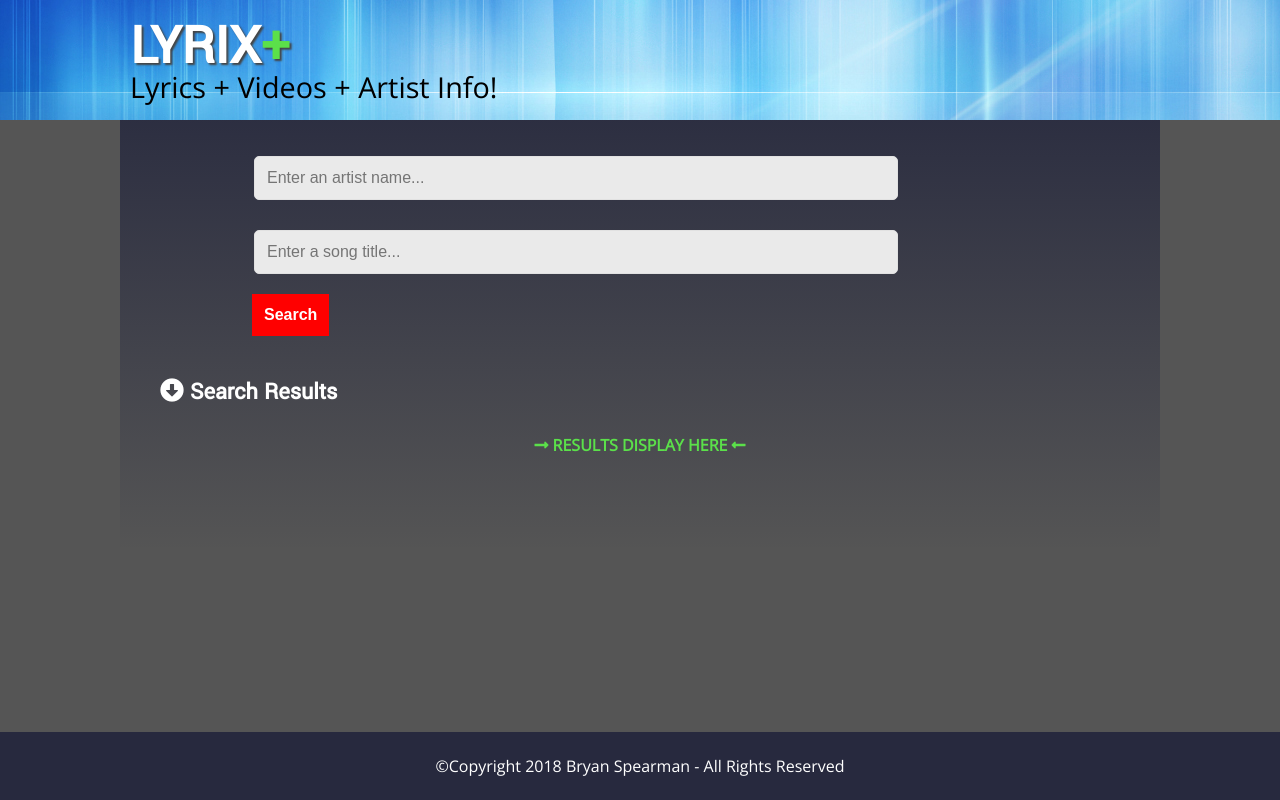
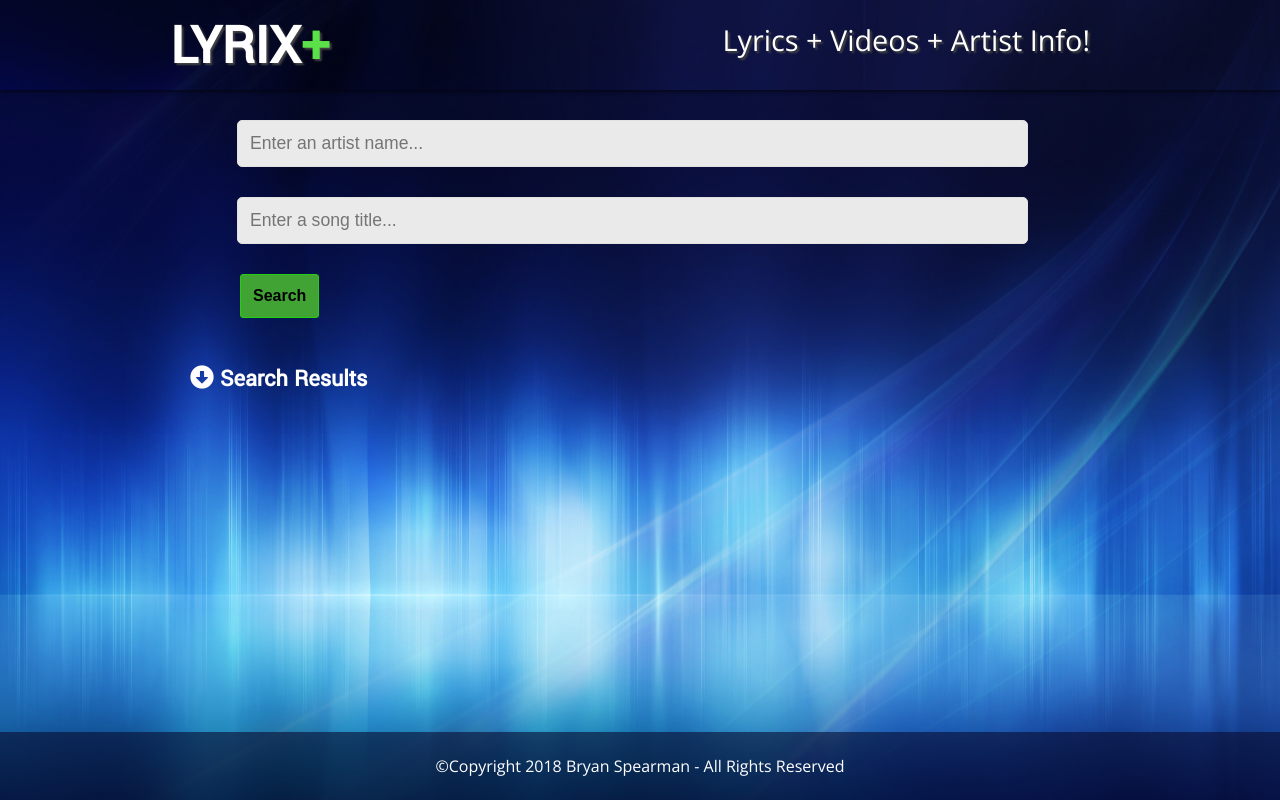
Before and after one commit to bryanspearman/lyrix, a plain HTML site: page index.html in a window 1280 px wide. Drawn offline with nearby package versions, Linux system fonts and the light colour scheme.

Commit message:
updated wireframes

```diff
--- a/index.html
+++ b/index.html
@@ -34,9 +34,11 @@
 			</form>
 		</section>
 
+
+
+		<section role="region" class="js-search-results" aria-live="assertive">
 			<h2><i class="fas fa-arrow-alt-circle-down"></i> Search Results</h2>
-		<section role="region" class="js-search-results" aria-live="assertive">
-			<p style="text-align: center"><span><i class="fas fa-long-arrow-alt-right size:2"></i> RESULTS DISPLAY HERE <i class="fas fa-long-arrow-alt-left size:2"></i></span></p>
+			<div class="results-container"></div>
 		</section>
 
 	</main>
--- a/index.js
+++ b/index.js
@@ -42,14 +42,14 @@ function renderResult(result) {
 
 function displayVideoData(data) {
     const results = data.items.map((item, index) => renderResult(item));
-  $('.js-search-results').html(results);
+  $('.results-container').html(results);
 
 }
 
 function beginSearch() {
   $('.js-search-form').submit(event => {
     event.preventDefault();
-    const queryTarget = $(event.currentTarget).find('.js-search');
+    const queryTarget = $(event.currentTarget).find('.js-artist');
     const query = queryTarget.val();
     // clear out the input
     queryTarget.val("");
--- a/main.css
+++ b/main.css
@@ -26,18 +26,20 @@
   padding-right: 1.04166666%;
 }
 
+html {
+    background: #000 url(img/blue-sm-bg.jpg);
+    background-attachment: fixed;
+    background-size: cover;
+  }
+
 body {
 	font-family: 'Open Sans', sans-serif;
+  font-size: 1em;
 	color: #333;
+  width: 100%;
+  min-width: 100%;
 	padding: 0px;
-	margin: 0px;
-}
-
-main {
-	padding: 20px;
-	margin: 0px auto 10px auto;
-	width: 100%;
-	max-width: 1000px;
+	margin: 0 auto;
   background: linear-gradient(#090d3088, #090d3000);
 }
 
@@ -56,42 +58,21 @@ span {
 	color: #5be04a;
 }
 
-h2 {
-	font-family: 'Yantramanav', sans-serif;
-	padding-left: 20px;
-	margin-bottom: -10px;
-	color: #fff;
-}
-
-section {
-	padding: 20px;
-}
-
 .footer-fix {
 	margin-bottom: 0px;
 }
 
 fieldset {
   border: none;
+  text-align: center;
+  padding: 0px;
+  margin: 0px auto 20px auto;
 }
 
 .search-form {
-  width: 80%;
-	margin: -10px auto 40px auto;
+  width: 90%;
+	margin: 0 auto;
 	padding: 0px;
-}
-
-input[type=text] {
-	-webkit-appearance: none;
-  -moz-appearance: none;
-  appearance: none;
-	padding: 12px;
-	font-size: 1em;
-	background: #eaeaea;
-	border: none;
-	border-radius: 5px;
-	margin: 20px 20px 10px 0px;
-	border: 1px solid #e1e1e1;
 }
 
 input[type=text]:focus {
@@ -99,41 +80,16 @@ input[type=text]:focus {
 	border: 2px solid #666;
 }
 
-button {
-	padding: 12px;
-  margin-left: 12px;
-	font-size: 1em;
-	font-weight: bold;
-	background: #ff0000;
-	color: #fff;
-	border: none;
-	transition: all 0.3s ease;
-
-}
-
 button:hover {
-	background: #555;
+	background: #25ce10;
 	cursor: pointer;
 }
 
-.js-search-results {
-	padding-bottom: 60px;
-}
-
-.searchResult {
-	padding: 10px;
-	margin-bottom: 10px;
-	background: #f2f2f2;
-	border-radius: 5px;
-	-moz-box-shadow: 1px 2px 3px rgba(0, 0, 0,0.5);
-  -webkit-box-shadow: 1px 2px 3px rgba(0, 0, 0, .5);
-  box-shadow: 1px 2px 3px rgba(0, 0, 0, .5);
-}
-
-.videoThumbnail {
-	width: 100%;
-	border-radius: 5px;
-}
+/*.results-container {
+  width: 90%;
+  padding: 0;
+  margin: 0;
+}*/
 
 .postedBy {
 	font-size: .9em;
@@ -153,25 +109,99 @@ button:hover {
   width: 100%;
 }
 
+.hdr-container {
+  width: 100%;
+  margin: 0px;
+  height: 80px;
+  position: fixed;
+  top: 0px;
+  right: 0px;
+  background: url(img/blue-sm-bg.jpg);
+  background-attachment: fixed;
+  background-size: cover;
+  background-position: bottom;
+  z-index: 2;
+  -moz-box-shadow: 1px 2px 3px rgba(0, 0, 0,0.5);
+  -webkit-box-shadow: 1px 2px 3px rgba(0, 0, 0, .5);
+  box-shadow: 1px 2px 3px rgba(0, 0, 0, .5);
+}
+
+main {
+  padding: 15px;
+  margin: 75px auto 50px auto;
+  width: 100%;
+  position: relative;
+}
+
+h2 {
+  font-family: 'Yantramanav', sans-serif;
+  padding-top: 20px;
+  color: #fff;
+}
+
 input[type=text] {
-  width: 90%;
+  -webkit-appearance: none;
+  -moz-appearance: none;
+  appearance: none;
+  width: 85%;
+  padding: 12px;
+  font-size: 1.1em;
+  background: #eaeaea;
+  border: none;
+  border-radius: 5px;
+  margin: 20px 20px 0px 5px;
+  border: 1px solid #e1e1e1;
+}
+
+button {
+  padding: 12px;
+  margin-left: 5px;
+  font-size: 1.1em;
+  font-weight: bold;
+  border-radius: 3px;
+  background: #40a334;
+  color: #000;
+  border: 1px solid #25ce10;
+  transition: all 0.3s ease;
 }
 
 header h1 {
   font-size: 3em;
-  margin-bottom: -25px;
   text-align: center;
+  margin-bottom: -35px;
+  margin-top: 0px;
+  font-family: 'Yantramanav', sans-serif;
+  color: #fff;
+  text-shadow: 2px 2px 2px #444;
 }
 
 header p {
   font-size: 1.2em;
   text-align: center;
-  color: #000;
+  color: #fff;
+  text-shadow: 2px 2px 2px #444;
 }
 
-header {
+.searchResult {
   width: 90%;
-  padding: 5px 20px;
+  padding: 10px;
+  margin-bottom: 10px;
+  background: #f2f2f2;
+  border-radius: 5px;
+  -moz-box-shadow: 1px 2px 3px rgba(0, 0, 0,0.5);
+  -webkit-box-shadow: 1px 2px 3px rgba(0, 0, 0, .5);
+  box-shadow: 1px 2px 3px rgba(0, 0, 0, .5);
+}
+
+.js-search-results {
+  padding: 0;
+  margin: 0 auto;
+  width: 90%;
+}
+
+.videoThumbnail {
+  width: 97%;
+  border-radius: 5px;
 }
 
 footer {
@@ -179,11 +209,12 @@ header {
   padding: 7px 0px;
   margin: 0px;
   text-align: center;
-    background: #090d3099;
+  background: #090d30;
   color: #fff;
   position: fixed;
   bottom: 0px;
   right: 0px;
+  z-index: 2;
 }
 
 footer p {
@@ -195,7 +226,7 @@ footer p {
 
 /* ///////////////////   Non-mobile   //////////////////////////  */
 
-@media only screen and (min-width: 640px) {
+@media only screen and (min-width: 840px) {
    .col-1 {width: .0833%;}
    .col-2 {width: .016666667%;}
    .col-3 {width: 25%;}
@@ -210,46 +241,114 @@ footer p {
    .col-12 {width: 100%;}
 
   html {
-    background: #555;
-	  /*background: #000 url(img/blue-bg);
+    background: #000 url(img/blue-bg.jpg);
 	  background-attachment: fixed;
-	  background-size: cover;*/
-  }
-
-  input[type=text] {
-    width: 80%;
+	  background-size: cover;
   }
 
   .hdr-container {
     width: 100%;
     margin: 0px;
-    height: 120px;
+    height: 90px;
+    position: fixed;
+    top: 0px;
+    right: 0px;
     background: url(img/blue-bg.jpg);
+    background-attachment: fixed;
+    background-size: cover;
     background-position-y: -800px;
+    z-index: 2;
+    -moz-box-shadow: 1px 2px 3px rgba(0, 0, 0,0.5);
+    -webkit-box-shadow: 1px 2px 3px rgba(0, 0, 0, .5);
+    box-shadow: 1px 2px 3px rgba(0, 0, 0, .5);
+  }
+
+  main {
+    padding: 20px;
+    margin: 80px auto 60px auto;
+    width: 100%;
+    position: relative;
+    max-width: 1000px;
+  }
+
+  h2 {
+    padding-top: 25px;
+    color: #fff;
+  }
+
+  input[type=text] {
+    -webkit-appearance: none;
+    -moz-appearance: none;
+    appearance: none;
+    padding: 12px;
+    font-size: 1.1em;
+    background: #eaeaea;
+    border: none;
+    border-radius: 5px;
+    margin: 20px 20px 10px 5px;
+    border: 1px solid #e1e1e1;
+  }
+
+  button {
+    padding: 12px;
+    margin-left: 50px;
+    font-size: 1em;
+    font-weight: bold;
+    border-radius: 3px;
+    background: #40a334;
+    color: #000;
+    border: 1px solid #25ce10;
+    transition: all 0.3s ease;
   }
 
   header {
   	max-width: 1000px;
 	  padding: 10px 20px 20px 0px;
     margin: 0px auto;
-	  /*background: url(img/blue-bg.jpg);
-	  background-position-y: -851px;*/
   }
 
   header h1 {
+    display: inline-block;
+    float: left;
     font-size: 3.5em;
+    padding-left: 40px;
     margin-bottom: -45px;
     margin-top: 0px;
-    text-align: left;
     font-family: 'Yantramanav', sans-serif;
 	  color: #fff;
 	  text-shadow: 2px 2px 2px #444;
   }
 
   header p {
+    display: inline-block;
+    padding-right: 40px;
+    margin-top: 10px;
+    float: right;
     font-size: 1.8em;
-    text-align: left;
-    color: #000;
+    color: #fff;
+    text-shadow: 2px 2px 2px #444;
+  }
+
+  .searchResult {
+    width: 100%;
+    padding: 10px;
+    margin-bottom: 10px;
+    background: #f2f2f2;
+    border-radius: 5px;
+    -moz-box-shadow: 1px 2px 3px rgba(0, 0, 0,0.5);
+    -webkit-box-shadow: 1px 2px 3px rgba(0, 0, 0, .5);
+    box-shadow: 1px 2px 3px rgba(0, 0, 0, .5);
+  }
+
+  .js-search-results {
+    padding: 0;
+    margin: 0 auto;
+    width: 90%;
+  }
+
+  .videoThumbnail {
+    width: 100%;
+    border-radius: 5px;
   }
 
   footer {
@@ -262,6 +361,7 @@ footer p {
   	position: fixed;
   	bottom: 0px;
   	right: 0px;
+    z-index: 2;
   }
 
   footer p {
```
Also changed, not shown: img/blue-sm-bg.jpg (added). Lines whose indentation alone changed are shown as unchanged.
